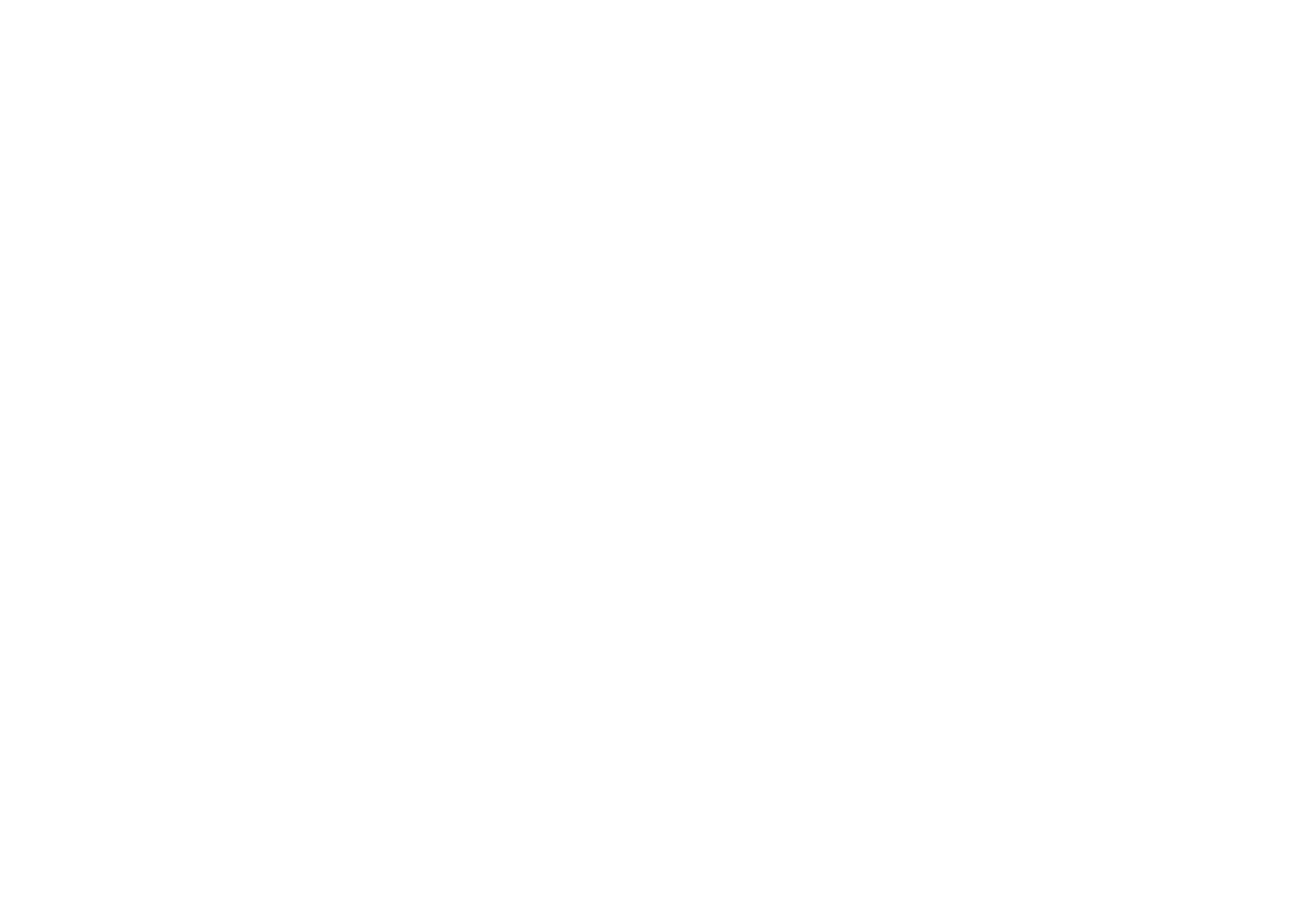
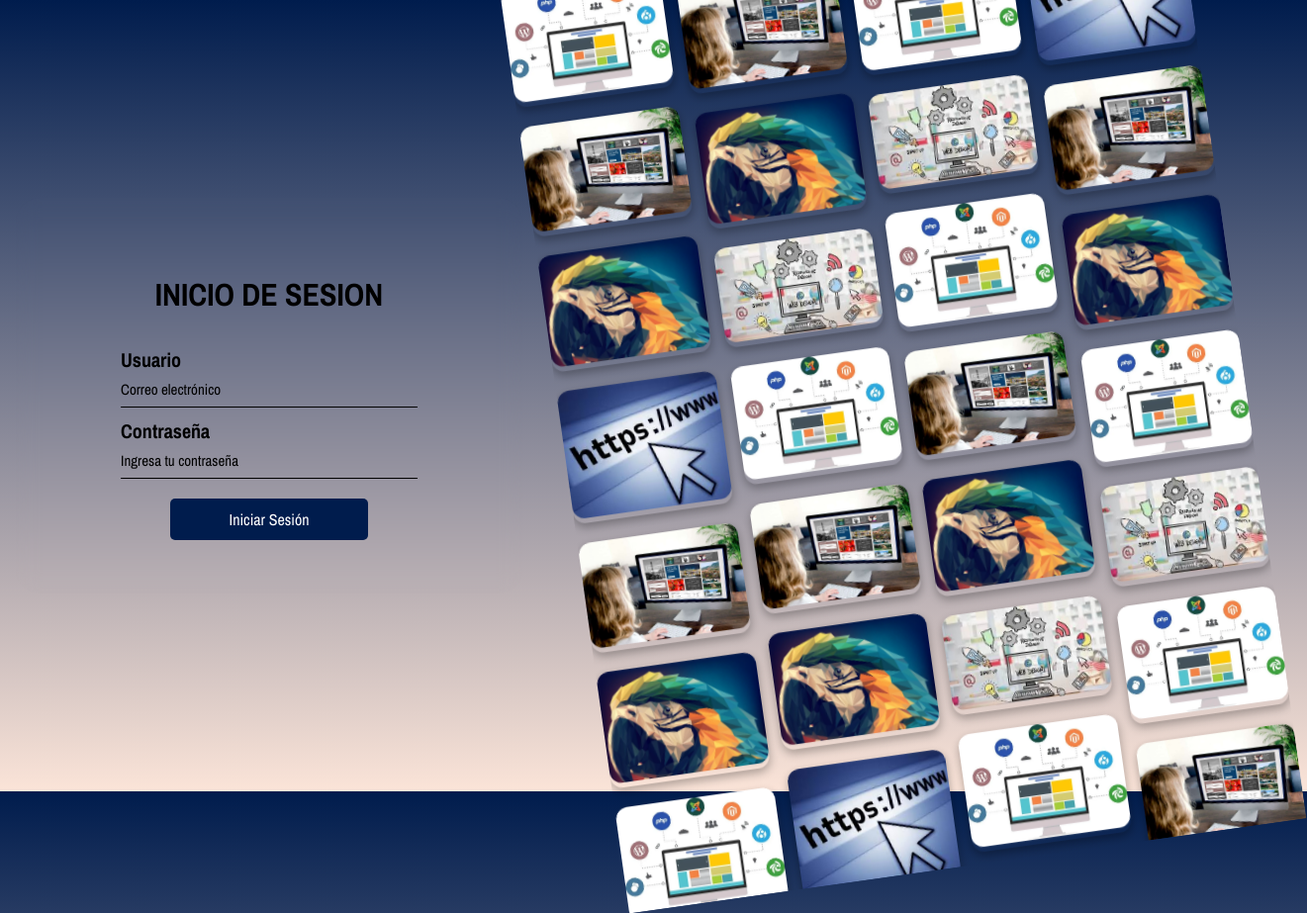
Before and after one commit to job713292/TecnoX, a plain HTML site: page index.html in a window 1280 px wide. Shown: the whole page at 99% size, 1321 px wide, since content can reach past the window. Before the commit the page ends 800 px from the top, so only its background shows below. Drawn offline with nearby package versions, Linux system fonts and the light colour scheme.

Commit message:
Login completo

```diff
--- a/index.html
+++ b/index.html
@@ -1,5 +1,5 @@
 <!DOCTYPE html>
-<html lang="en">
+<html lang="es">
 <head>
     <meta charset="UTF-8">
     <meta name="viewport" content="width=device-width, initial-scale=1.0">
@@ -7,7 +7,71 @@
     <title>TecnoX</title>
 </head>
 <body>
+    <div class="container">
+        <div class="container2">
+            <h1>INICIO DE SESION</h1>
+            <form id="login-form">
+                <div class="input-group">
+                    <label for="username">Usuario</label>
+                    <input type="email" id="username" placeholder="Correo electrónico" required>
+                </div>
+                <div class="input-group">
+                    <label for="password">Contraseña</label>
+                    <input type="password" id="password" placeholder="Ingresa tu contraseña" required>
+                </div>
+                <div class="error" id="error">
+                    <p>Credenciales incorrectas</p>
+                </div>
+                <div class="incompleto" id="incompleto">
+                    <p>Por favor completa todos los campos</p>
+                </div>
+                <button type="submit" id="submit">Iniciar Sesión</button>
+            </form>
+        </div>
 
+        <div class="container-fotos">
+            <div class="gallery">
+                <div class="gallery-track">
+                    <div class="card"><img src="assets/1.jpg" alt="Imagen 1"></div>
+                    <div class="card"><img src="assets/2.webp" alt="Imagen 2"></div>
+                    <div class="card"><img src="assets/3.jpg" alt="Imagen 3"></div>
+                    <div class="card"><img src="assets/4.webp" alt="Imagen 4"></div>
+                    <div class="card"><img src="assets/5.jpg" alt="Imagen 5"></div>
+                    <div class="card"><img src="assets/3.jpg" alt="Imagen 6"></div>
+                    <div class="card"><img src="assets/4.webp" alt="Imagen 7"></div>
+                    <div class="card"><img src="assets/2.webp" alt="Imagen 8"></div>
+                    <div class="card"><img src="assets/1.jpg" alt="Imagen 9"></div>
+                    <div class="card"><img src="assets/2.webp" alt="Imagen 10"></div>
+                    <div class="card"><img src="assets/3.jpg" alt="Imagen 11"></div>
+                    <div class="card"><img src="assets/4.webp" alt="Imagen 12"></div>
+                    <div class="card"><img src="assets/1.jpg" alt="Imagen 13"></div>
+                    <div class="card"><img src="assets/2.webp" alt="Imagen 14"></div>
+                    <div class="card"><img src="assets/3.jpg" alt="Imagen 15"></div>
+                    <div class="card"><img src="assets/4.webp" alt="Imagen 16"></div>
+                    <div class="card"><img src="assets/5.jpg" alt="Imagen 17"></div>
+                    <div class="card"><img src="assets/3.jpg" alt="Imagen 18"></div>
+                    <div class="card"><img src="assets/4.webp" alt="Imagen 19"></div>
+                    <div class="card"><img src="assets/2.webp" alt="Imagen 20"></div>
+                    <div class="card"><img src="assets/1.jpg" alt="Imagen 21"></div>
+                    <div class="card"><img src="assets/2.webp" alt="Imagen 22"></div>
+                    <div class="card"><img src="assets/3.jpg" alt="Imagen 23"></div>
+                    <div class="card"><img src="assets/4.webp" alt="Imagen 24"></div>
+                    <div class="card"><img src="assets/1.jpg" alt="Imagen 25"></div>
+                    <div class="card"><img src="assets/2.webp" alt="Imagen 26"></div>
+                    <div class="card"><img src="assets/3.jpg" alt="Imagen 27"></div>
+                    <div class="card"><img src="assets/4.webp" alt="Imagen 28"></div>
+                    <div class="card"><img src="assets/5.jpg" alt="Imagen 29"></div>
+                    <div class="card"><img src="assets/3.jpg" alt="Imagen 30"></div>
+                    <div class="card"><img src="assets/4.webp" alt="Imagen 31"></div>
+                    <div class="card"><img src="assets/2.webp" alt="Imagen 32"></div>
+                    <div class="card"><img src="assets/1.jpg" alt="Imagen 33"></div>
+                    <div class="card"><img src="assets/2.webp" alt="Imagen 34"></div>
+                    <div class="card"><img src="assets/3.jpg" alt="Imagen 35"></div>
+                    <div class="card"><img src="assets/4.webp" alt="Imagen 36"></div>
+                </div>
+            </div>
+        </div>
+    </div>
     <script src="scripts/script.js"></script>
 </body>
 </html>
--- a/styles/style.css
+++ b/styles/style.css
@@ -0,0 +1,163 @@
+@import url('https://fonts.googleapis.com/css2?family=Archivo+Narrow:ital,wght@0,400..700;1,400..700&display=swap');
+@import url('https://fonts.googleapis.com/css2?family=Archivo+Black&family=Archivo+Narrow:ital,wght@0,400..700;1,400..700&family=Bebas+Neue&display=swap');
+/* ======== Variables de color ======== */
+
+:root {
+    --transparente: rgba(128, 128, 128, 0.1);
+    --botones: #001c4d;
+    --botones-hover: #0b1135;
+    --blanco-transparente: rgba(255, 255, 255, 0.5);
+  }
+
+  *{
+    font-family: "Archivo Narrow", sans-serif;
+  }
+
+  /* ======== Fondo ======== */
+  body {
+    background: linear-gradient(to bottom, #001c4d, #FBE4D8);
+    width: 100%;
+    height: 100vh;
+    overflow: hidden;
+    margin: 0;
+    font-family: sans-serif;
+  }
+
+  /* ======== Layout Principal ======== */
+  .container {
+    width: 100%;
+    height: 96vh;
+    display: flex;
+    justify-content: space-around;
+    align-items: center;
+    padding: 1rem;
+  }
+
+  /* ======== Galería ======== */
+  .container-fotos {
+    width: 60%;
+    display: flex;
+    justify-content: center;
+    align-items: center;
+  }
+
+  .gallery {
+    width: 90%;
+    max-width: 800px;
+    height: 120vh;
+    overflow: hidden;
+    position: relative;
+    transform: rotate(-8deg);
+  }
+
+  .gallery-track {
+    column-count: 4;       /* 👈 Ahora solo Columns */
+    column-gap: 15px;
+    animation: scroll 30s linear infinite;
+  }
+
+  .card {
+    display: inline-block;
+    width: 100%;
+    margin-bottom: 15px;
+    border-radius: 12px;
+    overflow: hidden;
+    box-shadow: 0 4px 10px rgba(0,0,0,0.3);
+  }
+
+  .card img {
+    width: 100%;
+    height: auto;
+    object-fit: cover;
+    border-radius: 12px;
+    user-select: none;
+  }
+
+  /* Animación scroll */
+  @keyframes scroll {
+    0% { transform: translateY(0); }
+    100% { transform: translateY(-50%); }
+  }
+
+  /* ======== Panel Login ======== */
+  .container2 {
+    backdrop-filter: blur(10px);
+    -webkit-backdrop-filter: blur(10px);
+    display: flex;
+    flex-direction: column;
+    justify-content: center;
+    align-items: center;
+    height: 400px;
+    width: 40%;
+    border-radius: 25px;
+  }
+
+  #login-form {
+    display: flex;
+    flex-direction: column;
+    align-items: center;
+    width: 100%;
+    gap: 10px;
+    padding-top: 10px;
+  }
+
+  .input-group {
+    position: relative;
+    width: 300px;
+  }
+
+  .input-group input {
+    background: transparent;
+    border: none;
+    border-bottom: 1px solid #000;
+    outline: none;
+    padding: 8px 0;
+    color: #000;
+    font-size: 14px;
+    width: 100%;
+  }
+
+  ::placeholder {
+    color: #000;
+    font-size: 15px;
+  }
+
+  #submit {
+    background-color: var(--botones);
+    color: #fff;
+    padding: 10px 20px;
+    border: none;
+    border-radius: 5px;
+    cursor: pointer;
+    font-size: 16px;
+    margin-top: 10px;
+    width: 200px;
+    transition: background-color 0.3s;
+  }
+
+  #submit:hover {
+    background-color: var(--botones-hover);
+  }
+
+  /* ======== Mensajes de error ======== */
+  .error {
+    display: none;
+    width: 200px;
+    height: 40px;
+    margin-top: 20px;
+    border-radius: 5px;
+    color: red;
+    text-align: center;
+    line-height: 40px;
+    background: var(--blanco-transparente);
+  }
+
+  .incompleto {
+    display: none;
+  }
+
+  label {
+    color: #000;
+    font-size: 20px;
+    font-weight: bold;
+  }
```
Also changed, not shown: assets/1.jpg (added), assets/2.webp (added), assets/3.jpg (added), assets/4.webp (added), assets/5.jpg (added).
